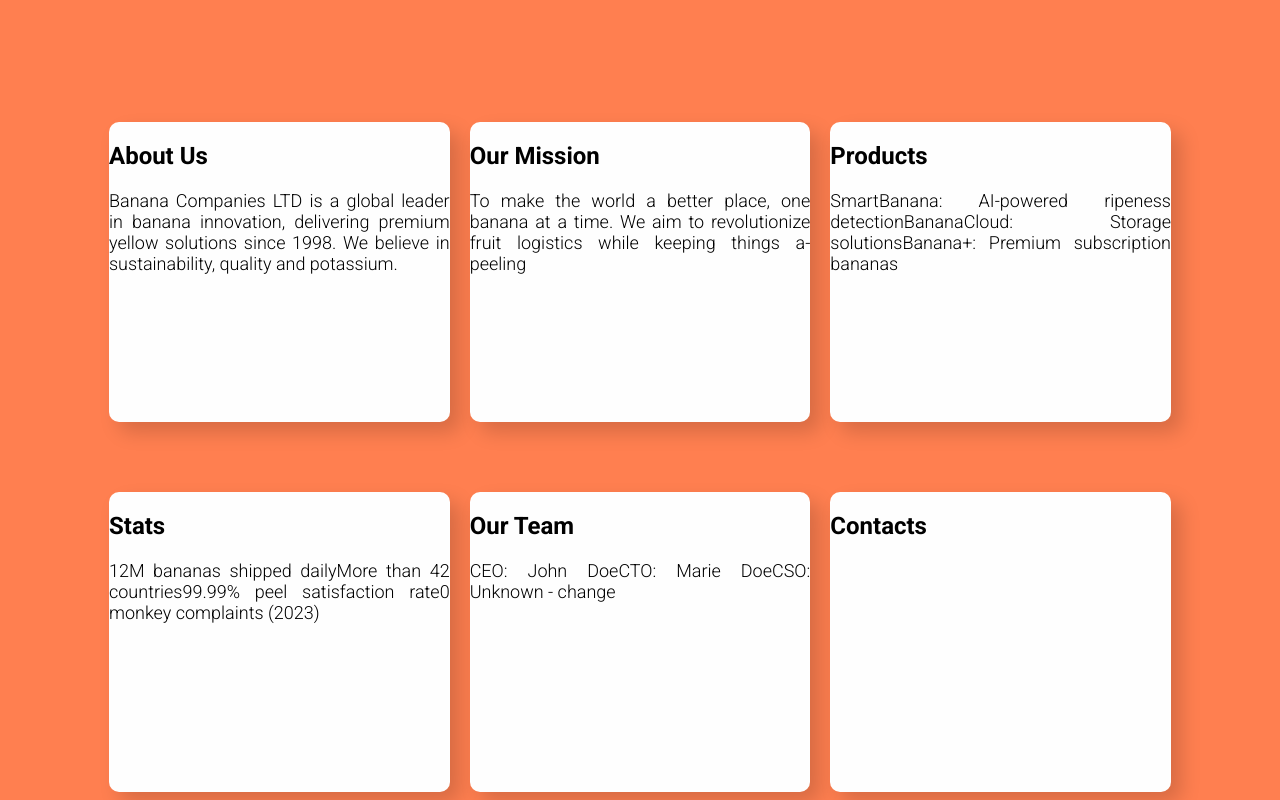
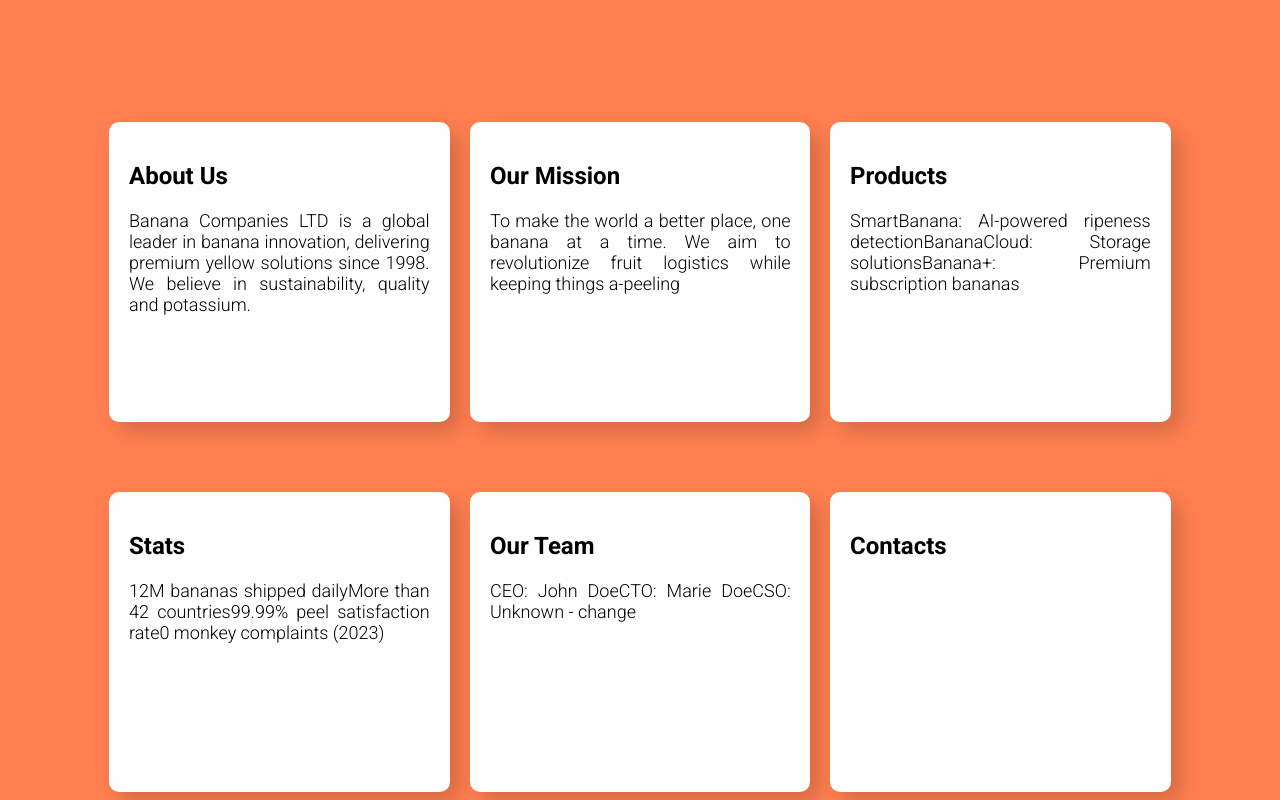
Before and after one commit to E9cipher/react-sample-webpage, a React (Create React App) app: page / in a window 1280 px wide. Shown: the part 980-1780 px from the top of the page. Built offline with nearby package versions, Linux system fonts and the light colour scheme.

Commit message:
Fix GridCard.jsx

```diff
--- a/src/components/GridCard.jsx
+++ b/src/components/GridCard.jsx
@@ -91,13 +91,14 @@ const GridCard = ({ data_index }) => {
                 </div>
 
                 <div className="card-face card-back">
+                    <p>Lorem ipsum dolor, sit amet consectetur adipisicing elit.</p>
+
                     <div className="buttonContainer">
                         {/* eslint-disable-next-line jsx-a11y/anchor-is-valid */}
                         <a href="#" className="btn-grid primary">Buy</a>
                         {/* eslint-disable-next-line jsx-a11y/anchor-is-valid */}
                         <a href="#" className="btn-grid secondary">See More</a>
                     </div>
-                    <p>Lorem ipsum dolor, sit amet consectetur adipisicing elit.</p>
                 </div>
 
             </div>
--- a/src/components/Main.css
+++ b/src/components/Main.css
@@ -245,6 +245,7 @@ body main section.bodysection .pctext .grid .card {
   transform-style: preserve-3d;
   perspective: 1000px;
   overflow: hidden;
+  isolation: isolate;
 }
 body main section.bodysection .pctext .grid .card .card-inner {
   position: relative;
@@ -252,6 +253,7 @@ body main section.bodysection .pctext .grid .card .card-inner {
   min-height: 100%;
   transform-style: preserve-3d;
   transition: transform 0.8s ease;
+  will-change: transform;
 }
 body main section.bodysection .pctext .grid .card .card-face {
   position: absolute;
@@ -259,8 +261,11 @@ body main section.bodysection .pctext .grid .card .card-face {
   width: 100%;
   height: 100%;
   backface-visibility: hidden;
+  -webkit-backface-visibility: hidden;
+  transform: translateZ(0);
   border-radius: 10px;
   overflow: hidden;
+  padding: 20px;
 }
 body main section.bodysection .pctext .grid .card .card-front {
   transform: rotateY(0deg);
@@ -272,6 +277,7 @@ body main section.bodysection .pctext .grid .card .card-back {
   display: flex;
   justify-content: center;
   align-items: center;
+  flex-direction: column;
   padding: 20px;
 }
 body main section.bodysection .pctext .grid .card .card-face img {
--- a/src/components/Main.scss
+++ b/src/components/Main.scss
@@ -292,6 +292,7 @@ body main {
                     transform-style: preserve-3d;
                     perspective: 1000px;
                     overflow: hidden;
+                    isolation: isolate;
 
                     .card-inner {
                         position: relative;
@@ -299,6 +300,7 @@ body main {
                         min-height: 100%;
                         transform-style: preserve-3d;
                         transition: transform 0.8s ease;
+                        will-change: transform;
                     }
 
                     .card-face {
@@ -307,8 +309,11 @@ body main {
                         width: 100%;
                         height: 100%;
                         backface-visibility: hidden;
+                        -webkit-backface-visibility: hidden;
+                        transform: translateZ(0);
                         border-radius: 10px;
                         overflow: hidden;
+                        padding: 20px;
                     }
 
                     .card-front {
@@ -322,6 +327,7 @@ body main {
                         display: flex;
                         justify-content: center;
                         align-items: center;
+                        flex-direction: column;
                         padding: 20px;
                     }
 
```
